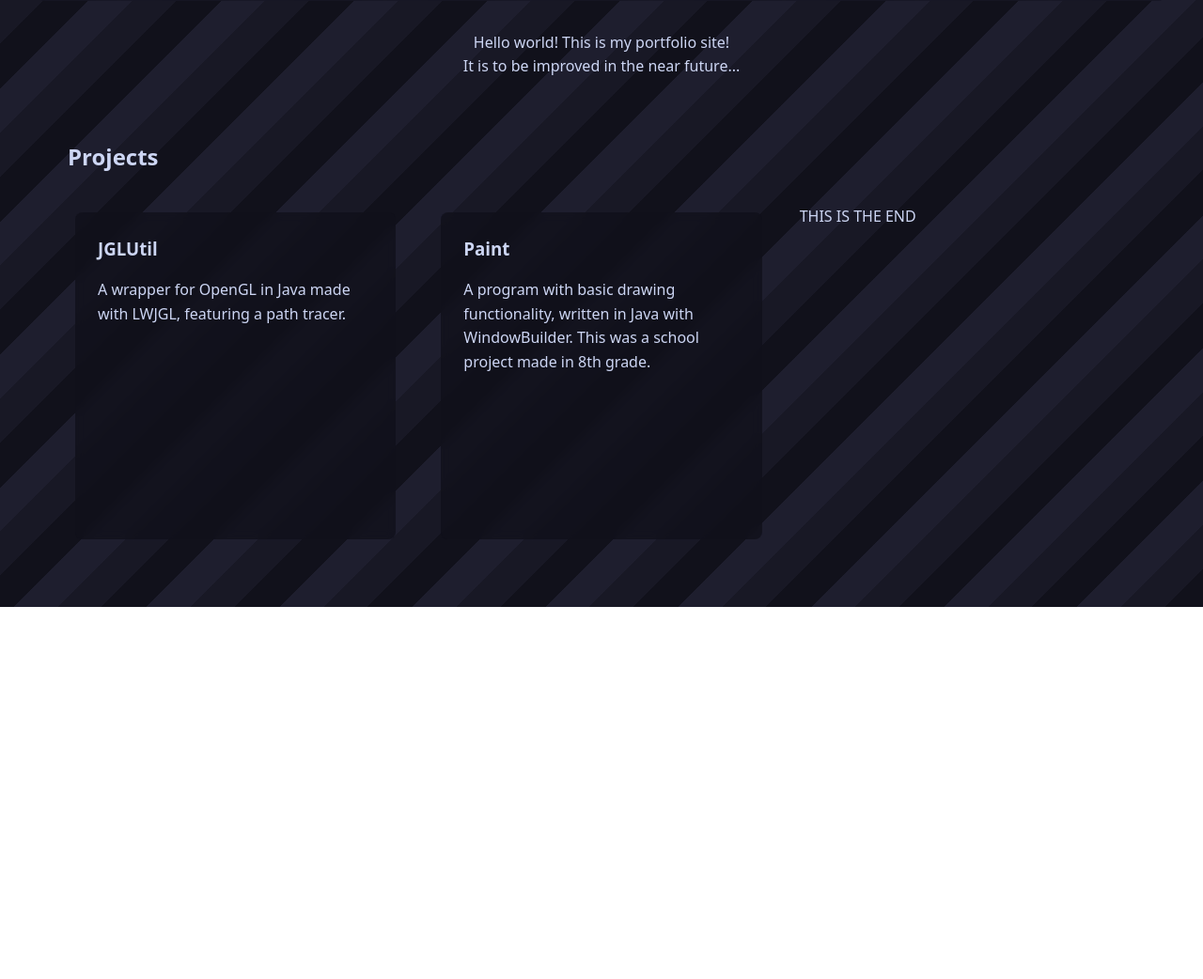
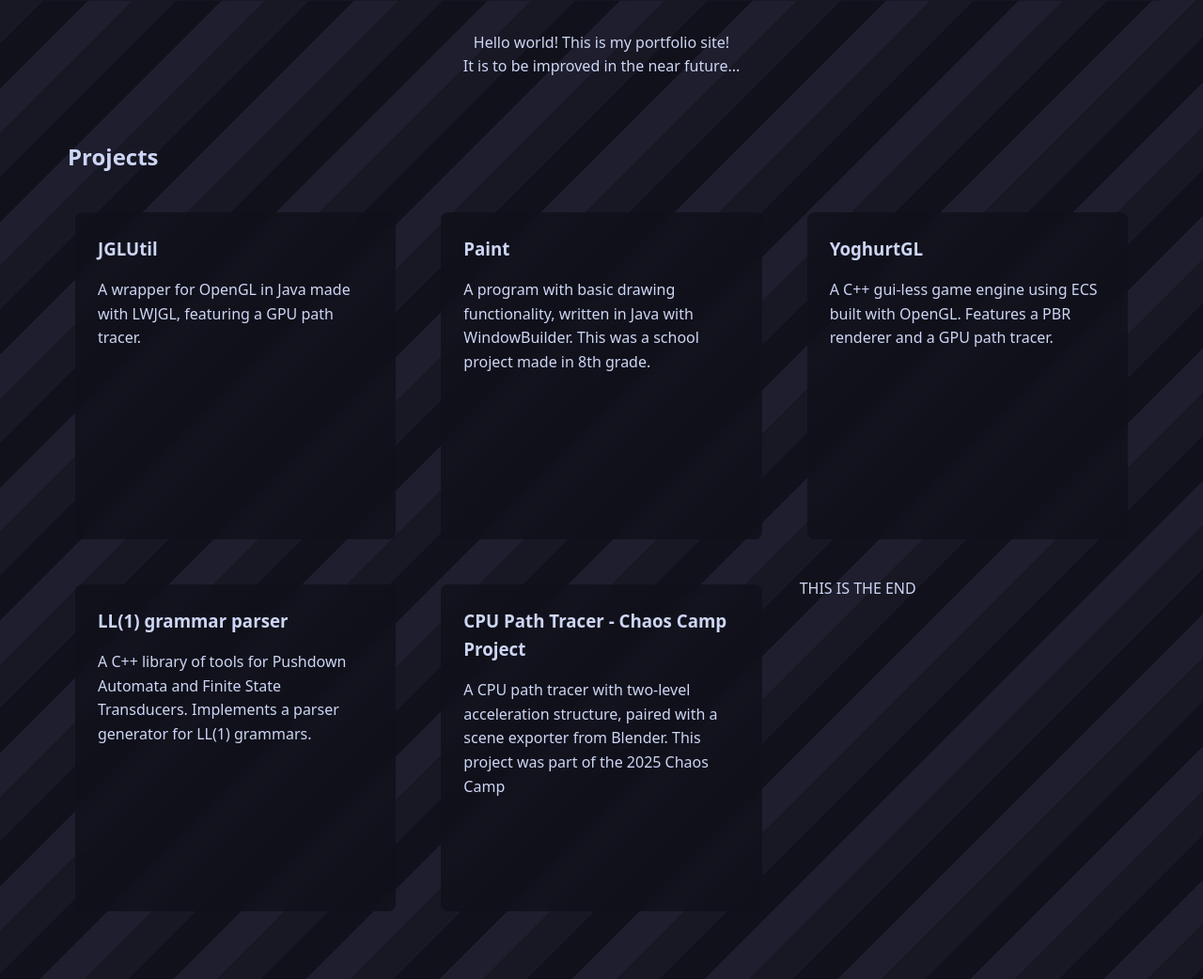
Before and after one commit to BorisVassilev1/BorisVassilev1.github.io, a plain HTML site: page index.html in a window 1280 px wide. Shown: the part 188-1230 px from the top of the page at 94% size. Before the commit the page ends 867 px from the top, so only its background shows below. Drawn offline with nearby package versions, Linux system fonts and the light colour scheme.

Commit message:
added newer projects

```diff
--- a/index.html
+++ b/index.html
@@ -31,7 +31,7 @@
 					<h3>
 						JGLUtil
 					</h3>
-					<p>A wrapper for OpenGL in Java made with LWJGL, featuring a path tracer.</p>
+					<p>A wrapper for OpenGL in Java made with LWJGL, featuring a GPU path tracer.</p>
 					<img src="https://raw.githubusercontent.com/BorisVassilev1/JAVA/master/LWJGL%203/JGLUtil/res/images/image_24.png"
 						 alt="JGLUtil Project Image">
 					<img src="https://raw.githubusercontent.com/BorisVassilev1/JAVA/master/LWJGL%203/JGLUtil/res/images/image_7.png"
@@ -48,6 +48,35 @@
 						 alt="JGLUtil Project Image">
 				</a>
 
+				<a class="project-card" href="https://github.com/BorisVassilev1/yoghurtgl" time="2022">
+					<h3>
+						YoghurtGL
+					</h3>
+					<p>A C++ gui-less game engine using ECS built with OpenGL. Features a PBR renderer and a GPU path tracer.</p>
+					<img src="http://drive.google.com/thumbnail?id=110osTozUbIyYYl-WG-onTJ56pytweWTd"
+						 alt="YoghurtGL Project Image">
+					<img src="http://drive.google.com/thumbnail?id=1sRir8FPeh9nHrYyl-iSlhj9ytEPnj14U"
+						 alt="YoghurtGL Project Image">
+
+				</a>
+				<a class="project-card" href="https://github.com/BorisVassilev1/sdp_2023" time="2023">
+					<h3>
+						LL(1) grammar parser
+					</h3>
+					<p>A C++ library of tools for Pushdown Automata and Finite State Transducers.
+					Implements a parser generator for LL(1) grammars.</p>
+					<img src="https://raw.githubusercontent.com/BorisVassilev1/sdp_2023/refs/heads/master/demo.svg"
+						 style="fill: red"
+						 alt="LL(1) Project Image">
+				</a>
+				<a class="project-card" href="https://github.com/BorisVassilev1/chaos-project" time="2025">
+					<h3>
+						CPU Path Tracer - Chaos Camp Project
+					</h3>
+					<p>A CPU path tracer with two-level acceleration structure, paired with a scene exporter from Blender. This project was part of the 2025 Chaos Camp</p>
+					<img src="https://raw.githubusercontent.com/BorisVassilev1/chaos-project/refs/heads/master/demo.png"
+						 alt="Chaos Project Image">
+				</a>
 				THIS IS THE END
 			</div>
 		</section>
```
